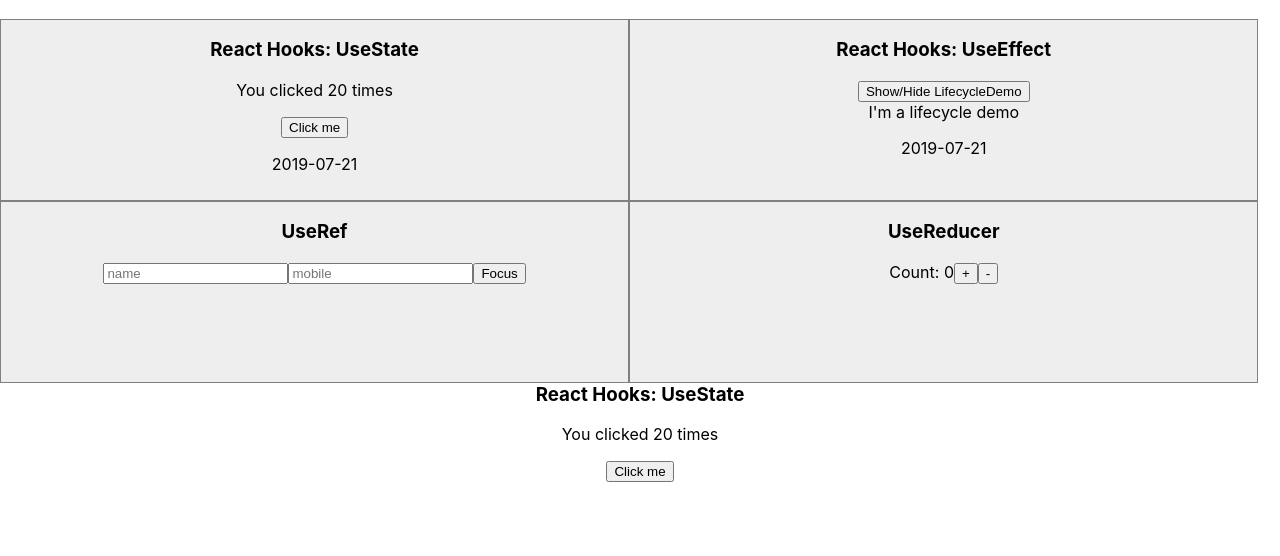
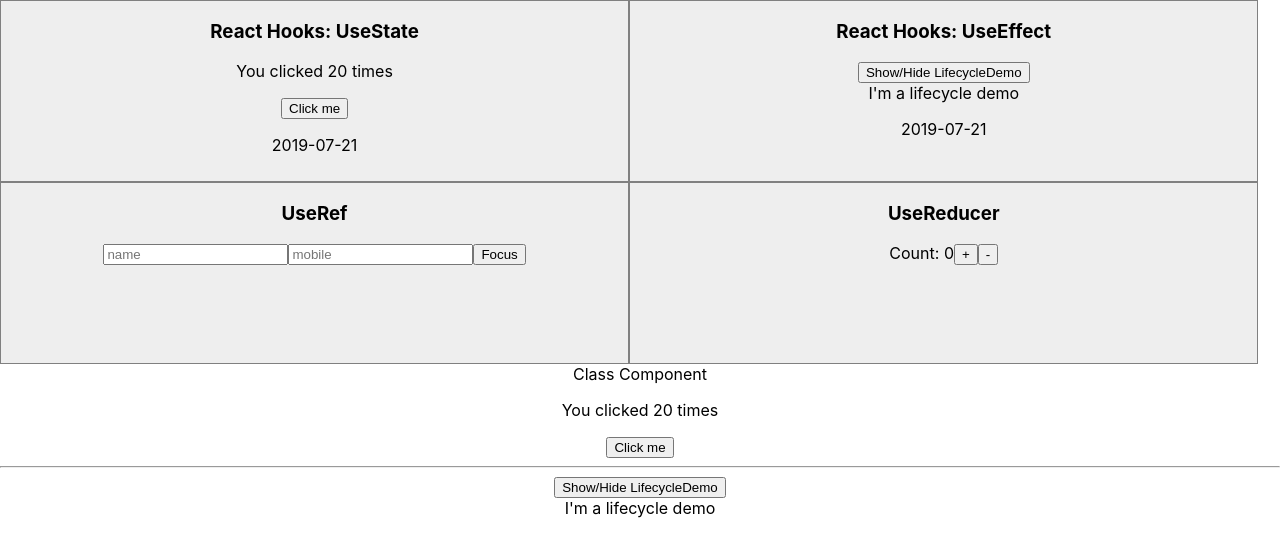
Before and after one commit to raeville7/react-hooks, a React (Create React App) app: page / in a window 1280 px wide. Shown: the top 556 px of the page. Built offline with nearby package versions, Linux system fonts and the light colour scheme.

Commit message:
added class component lifecycles

```diff
--- a/src/Traditional.js
+++ b/src/Traditional.js
@@ -1,18 +1,39 @@
 import React, { Component } from "react";
 
+function LifecycleDemo() {
+  return "I'm a lifecycle demo";
+}
 class Traditional extends Component {
-    constructor(props) {
-        super(props)
-        this.state = {
-            count: 20
-        }
-    }
+  constructor(props) {
+    super(props);
+    this.state = {
+      count: 20,
+      mounted: true
+    };
+  }
+  componentDidMount() {
+    console.log("render!");
+  }
+  componentWillUnmount() {
+    console.log("unmounting...");
+  }
+  toggle = () => {
+    this.setState({ mounted: !this.state.mounted });
+  };
   render() {
     return (
       <div>
-        <h3>{this.props.data} UseState</h3>
+        Class Component
         <p>You clicked {this.state.count} times</p>
-        <button onClick={() => this.setState({count: this.state.count + 1})}>Click me</button>
+        <button onClick={() => this.setState({ count: this.state.count + 1 })}>
+          Click me
+        </button>
+        <br/>
+        <hr/>
+        <div>
+          <button onClick={this.toggle}>Show/Hide LifecycleDemo</button>
+          <div>{this.state.mounted && <LifecycleDemo />}</div>
+        </div>
       </div>
     );
   }
```
